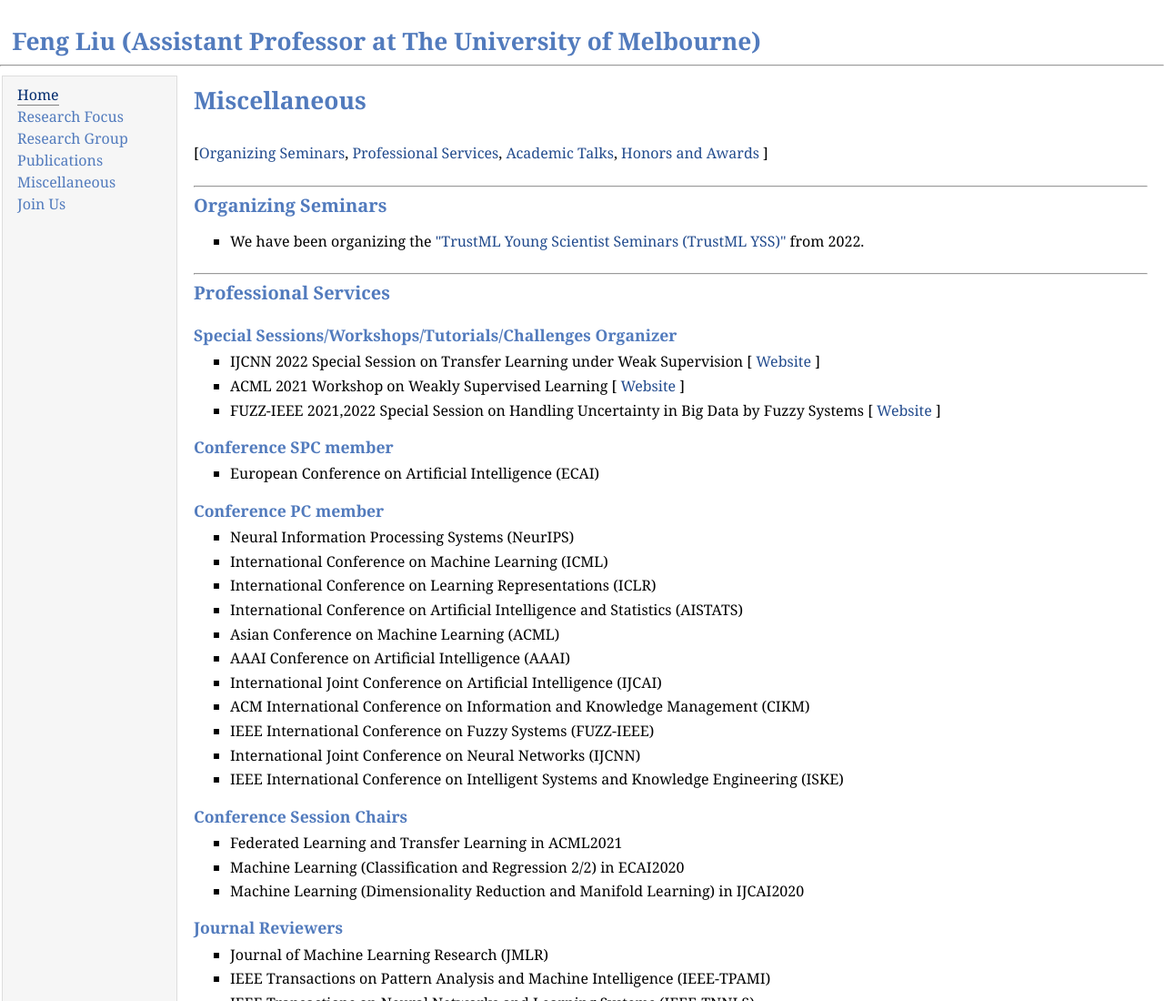
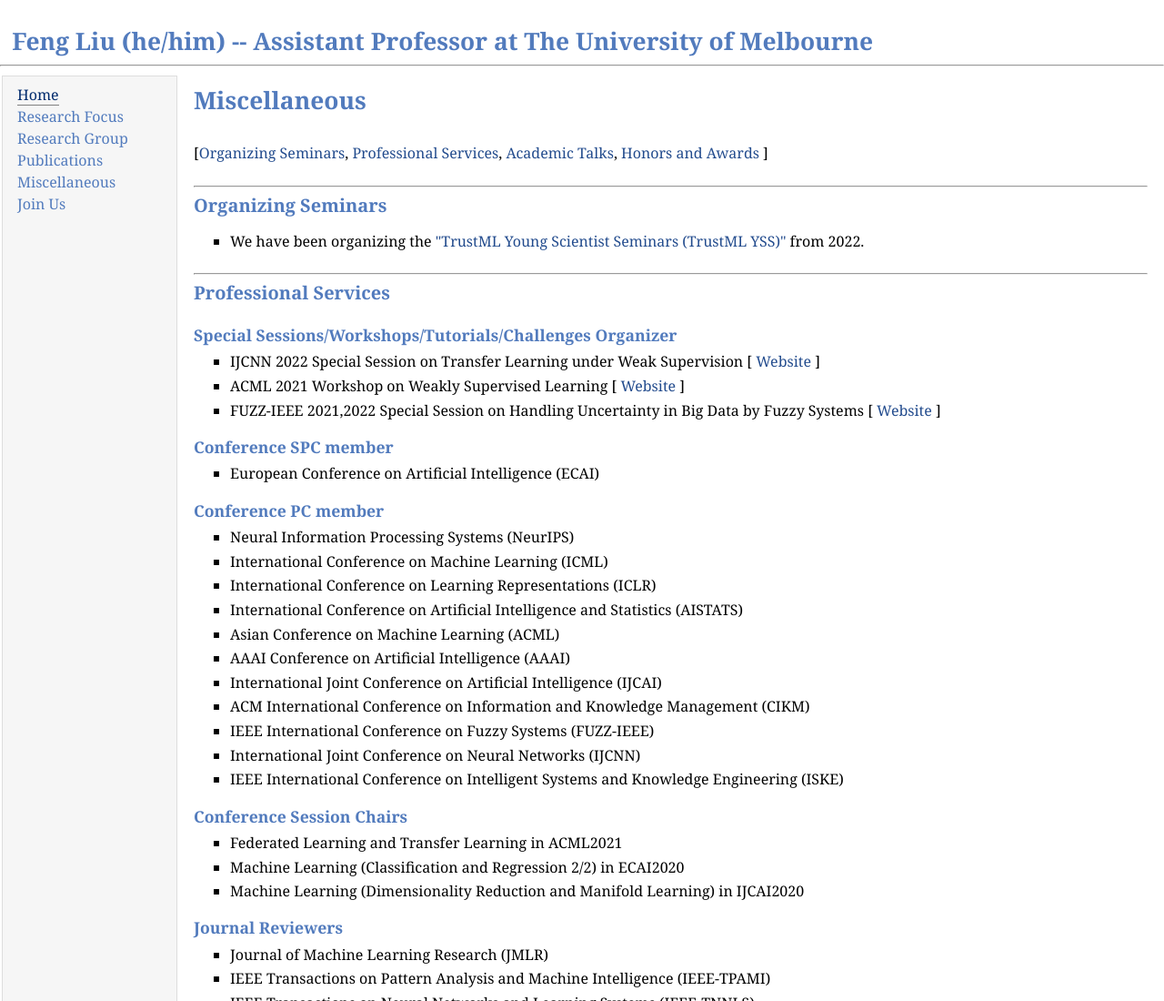
Before and after one commit to fengliu90/fengliu90.github.io, a plain HTML site: page miscellaneous.html in a window 1280 px wide. Shown: the top 1100 px of the page at 91% size. Drawn offline with Linux system fonts and the light colour scheme.

Commit message:
Update miscellaneous.html

```diff
--- a/miscellaneous.html
+++ b/miscellaneous.html
@@ -3,11 +3,11 @@
 <head>
     <meta http-equiv="Content-Type" content="text/html;charset=utf-8" />
     <link rel="stylesheet" type="text/css" href="style.css" />
-    <title>Feng Liu (Assistant Professor at The University of Melbourne)</title>
+    <title>Feng Liu (he/him) -- Assistant Professor at The University of Melbourne</title>
 </head>
 
 <body>
-<h1 style="padding-left: 0.5em">Feng Liu (Assistant Professor at The University of Melbourne)</h1><hr>
+<h1 style="padding-left: 0.5em">Feng Liu (he/him) -- Assistant Professor at The University of Melbourne</h1><hr>
 <table summary="Table for page layout." id="tlayout">
 <tr valign="top">
 <td id="layout-menu">
```
